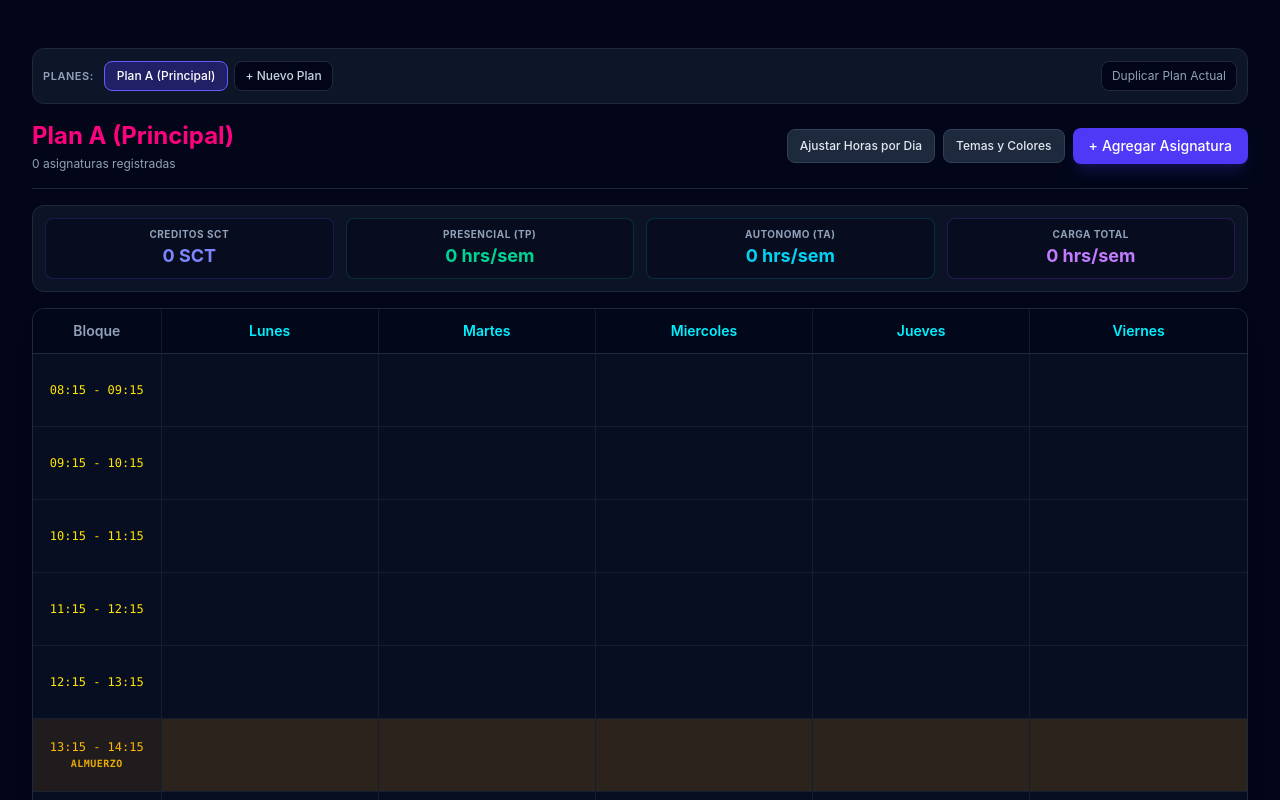
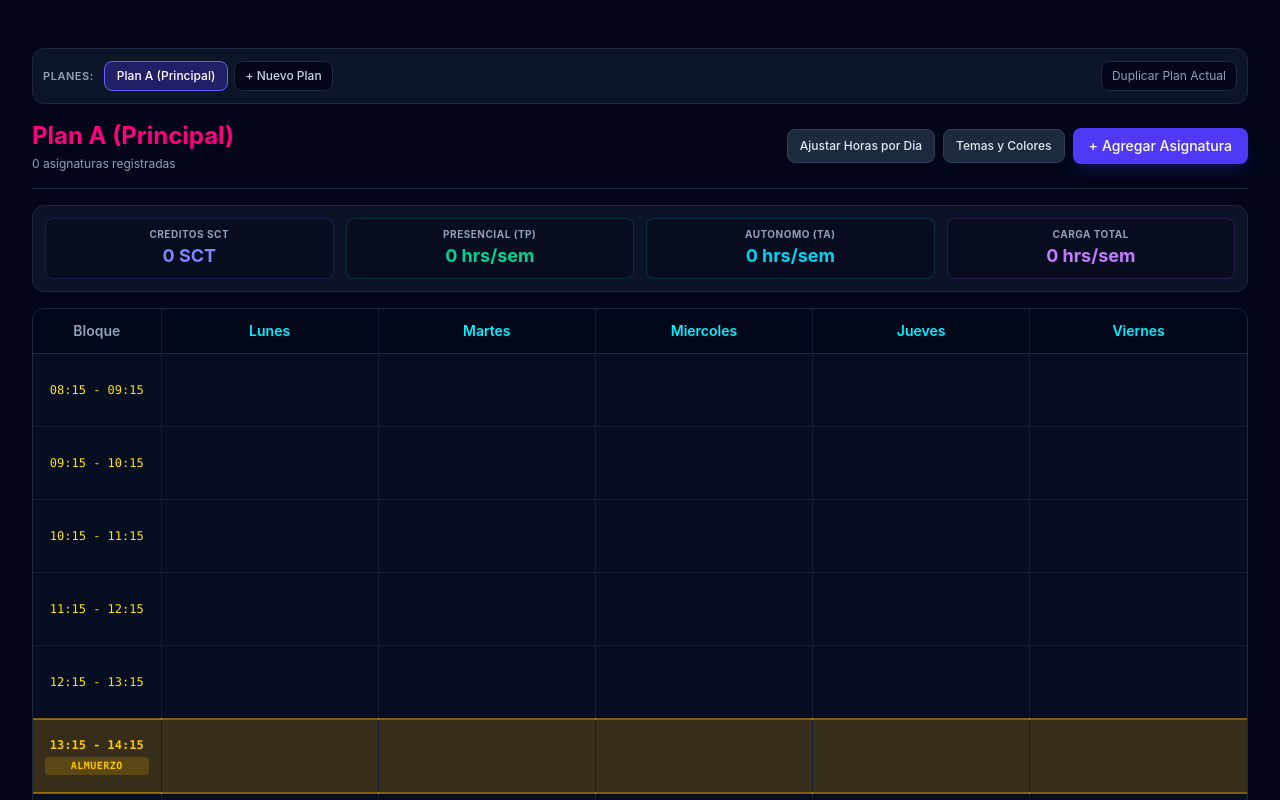
Before and after one commit to ManuelHueitra/HorarioWeb, a React (Vite) app: page / in a window 1280 px wide. Shown: the top 800 px of the page. Built offline with nearby package versions, Linux system fonts and the light colour scheme.

Commit message:
fix: corregir variables no usadas para build de produccion

```diff
--- a/src/components/horario/GrillaHorario.tsx
+++ b/src/components/horario/GrillaHorario.tsx
@@ -19,15 +19,6 @@ const MAPA_COLORES: Record<ColorAsignatura, string> = {
   indigo: 'bg-indigo-950/70 text-indigo-200 border-indigo-500/40 hover:border-indigo-400',
   cyan: 'bg-cyan-950/70 text-cyan-200 border-cyan-500/40 hover:border-cyan-400',
 };
-
-// Dias fijos de Lunes a Viernes
-const DIAS_LABORALES: DiaSemana[] = [
-  'Lunes',
-  'Martes',
-  'Miercoles',
-  'Jueves',
-  'Viernes',
-];
 
 export function GrillaHorario() {
   const {
@@ -65,21 +56,17 @@ export function GrillaHorario() {
   const [mostrarConfigGrilla, setMostrarConfigGrilla] = useState(false);
   const [nombreNuevoTema, setNombreNuevoTema] = useState('');
 
-  // Lista de horas de fin disponibles para el selector
   const opcionesHoraFin = BLOQUES_HORAS.map((b) => b.split(' - ')[1]);
 
-  // Convertir hora HH:MM a minutos para comparar
   const aMinutos = (horaStr: string) => {
     const [h, m] = horaStr.split(':').map(Number);
     return h * 60 + m;
   };
 
-  // Encontrar la hora maxima global entre todos los dias
   const maxMinutosGlobal = Math.max(
-    ...DIAS_LABORALES.map((dia) => aMinutos(limitesPorDia[dia] || '18:15'))
+    ...DIAS_SEMANA.map((dia) => aMinutos(limitesPorDia[dia] || '18:15'))
   );
 
-  // Filtrar solo los bloques que esten dentro del rango maximo
   const bloquesVisibles = BLOQUES_HORAS.filter((b) => {
     const horaInicio = b.split(' - ')[0];
     return aMinutos(horaInicio) < maxMinutosGlobal;
@@ -133,15 +120,13 @@ export function GrillaHorario() {
     setNombreNuevoTema('');
   };
 
-  // Metricas
   const totalSct = asignaturas.reduce((acc, r) => acc + (r.creditosSct || 0), 0);
   const totalTp = asignaturas.reduce((acc, r) => acc + (r.horasTp || 0), 0);
   const totalTa = asignaturas.reduce((acc, r) => acc + (r.horasTa || 0), 0);
   const totalHorasSemana = totalTp + totalTa;
 
-  // Calculo de choques
   let totalChoques = 0;
-  DIAS_LABORALES.forEach((dia) => {
+  DIAS_SEMANA.forEach((dia) => {
     bloquesVisibles.forEach((horaBloque) => {
       const [horaInicio] = horaBloque.split(' - ');
       const ramosEnBloque = asignaturas.filter((ramo) =>
@@ -320,7 +305,7 @@ export function GrillaHorario() {
             Hora de termino por dia:
           </div>
           <div className="grid grid-cols-2 sm:grid-cols-5 gap-3">
-            {DIAS_LABORALES.map((dia) => (
+            {DIAS_SEMANA.map((dia) => (
               <div key={dia} className="space-y-1">
                 <label className="text-[11px] font-medium text-slate-400 block">
                   {dia}:
@@ -509,7 +494,7 @@ export function GrillaHorario() {
               <th className="p-3 w-32 text-center font-semibold text-slate-400">
                 Bloque
               </th>
-              {DIAS_LABORALES.map((dia) => (
+              {DIAS_SEMANA.map((dia) => (
                 <th
                   key={dia}
                   className="p-3 text-center font-semibold border-l border-slate-800/60 transition-colors"
@@ -529,33 +514,28 @@ export function GrillaHorario() {
                 <tr
                   key={horaBloque}
                   className={`transition-colors ${
-                    esAlmuerzo ? 'bg-amber-500/10' : 'hover:bg-slate-800/20'
+                    esAlmuerzo ? 'bg-yellow-500/20 border-y-2 border-yellow-500/50' : 'hover:bg-slate-800/20'
                   }`}
                 >
-                  {/* Columna de hora */}
                   <td
-                    className={`p-3 text-center text-xs font-mono font-medium transition-colors ${
-                      esAlmuerzo ? 'text-amber-400 font-bold' : ''
+                    className={`p-3 text-center text-xs font-mono transition-colors ${
+                      esAlmuerzo ? 'text-yellow-400 font-bold' : 'font-medium'
                     }`}
                     style={{ color: esAlmuerzo ? undefined : temaActivo.colorHoras }}
                   >
                     <div>{horaBloque}</div>
                     {esAlmuerzo && (
-                      <div className="text-[10px] uppercase font-bold tracking-wider text-amber-400/90 mt-0.5">
-                        Almuerzo
+                      <div className="text-[10px] uppercase font-black tracking-wider text-yellow-400 mt-1 bg-yellow-500/20 rounded py-0.5">
+                        ALMUERZO
                       </div>
                     )}
                   </td>
 
-                  {/* Columnas por cada dia de la semana */}
-                  {DIAS_LABORALES.map((dia) => {
-                    const limiteDiaMinutos = aMinutos(
-                      limitesPorDia[dia] || '18:15'
-                    );
+                  {DIAS_SEMANA.map((dia) => {
+                    const limiteDiaMinutos = aMinutos(limitesPorDia[dia] || '18:15');
                     const horaFinBloqueMinutos = aMinutos(horaFin);
                     const estaFueraDeRango = horaFinBloqueMinutos > limiteDiaMinutos;
 
-                    // Si el bloque esta despues de la hora de salida de ese dia
                     if (estaFueraDeRango) {
                       return (
                         <td
@@ -581,10 +561,8 @@ export function GrillaHorario() {
                       <td
                         key={`${dia}-${horaBloque}`}
                         className={`p-1 border-l border-slate-800/60 min-w-[150px] align-top relative group transition-colors ${
-                          esAlmuerzo && ramosEncontrados.length === 0
-                            ? 'bg-amber-500/5'
-                            : ''
-                        } ${hayTope ? 'bg-rose-950/20 border-rose-500/40' : ''}`}
+                          hayTope ? 'bg-rose-950/20 border-rose-500/40' : ''
+                        }`}
                       >
                         {hayTope && (
                           <div className="text-[10px] text-center font-bold text-rose-400 bg-rose-950/80 border border-rose-500/30 rounded py-0.5 mb-1">
@@ -595,8 +573,7 @@ export function GrillaHorario() {
                         <div className="space-y-1">
                           {ramosEncontrados.map((ramo) => {
                             const bloque = ramo.bloques.find(
-                              (b) =>
-                                b.dia === dia && b.horaInicio === horaInicio
+                              (b) => b.dia === dia && b.horaInicio === horaInicio
                             );
 
                             return (
@@ -613,12 +590,11 @@ export function GrillaHorario() {
                                     <span className="font-semibold line-clamp-1">
                                       {ramo.nombre}
                                     </span>
-                                    {ramo.condicion &&
-                                      ramo.condicion !== 'Regular' && (
-                                        <span className="text-[9px] px-1 py-0.2 bg-amber-500/20 text-amber-300 border border-amber-500/30 rounded">
-                                          {ramo.condicion}
-                                        </span>
-                                      )}
+                                    {ramo.condicion && ramo.condicion !== 'Regular' && (
+                                      <span className="text-[9px] px-1 py-0.2 bg-amber-500/20 text-amber-300 border border-amber-500/30 rounded">
+                                        {ramo.condicion}
+                                      </span>
+                                    )}
                                   </div>
                                   <div className="flex items-center gap-1.5 text-[10px] opacity-75 font-mono">
                                     {ramo.codigo && <span>{ramo.codigo}</span>}
@@ -649,12 +625,10 @@ export function GrillaHorario() {
                           {ramosEncontrados.length === 0 && (
                             <button
                               type="button"
-                              onClick={() =>
-                                abrirModalCrear(dia as DiaSemana, horaBloque)
-                              }
+                              onClick={() => abrirModalCrear(dia as DiaSemana, horaBloque)}
                               className={`w-full h-16 rounded-lg opacity-0 group-hover:opacity-100 hover:bg-slate-800/40 border border-dashed flex items-center justify-center transition-all text-xs ${
                                 esAlmuerzo
-                                  ? 'border-amber-500/30 text-amber-400/70 hover:text-amber-300'
+                                  ? 'border-yellow-500/50 text-yellow-400/80 hover:text-yellow-300'
                                   : 'border-slate-700/50 text-slate-500 hover:text-indigo-400'
                               }`}
                               title={`Agregar ramo el ${dia} a las ${horaBloque}`}
--- a/src/utils/constantes.ts
+++ b/src/utils/constantes.ts
@@ -4,22 +4,20 @@ export const DIAS_SEMANA = [
   'Miercoles',
   'Jueves',
   'Viernes',
-  'Sabado',
-];
+] as const;
 
-// Aseguramos que el bloque 13:15 exista exactamente asi
 export const BLOQUES_HORAS = [
   '08:15 - 09:15',
   '09:15 - 10:15',
   '10:15 - 11:15',
   '11:15 - 12:15',
   '12:15 - 13:15',
-  '13:15 - 14:15', // Este es el que el sistema detectara como ALMUERZO
+  '13:15 - 14:15',
   '14:15 - 15:15',
   '15:15 - 16:15',
   '16:15 - 17:15',
   '17:15 - 18:15',
   '18:15 - 19:15',
   '19:15 - 20:15',
-  '20:15 - 21:15'
-];
+  '20:15 - 21:15',
+] as const;
```
Also changed, not shown: 1 other file (tests, documents, lock files or other folders).
